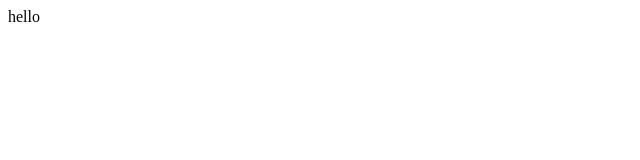
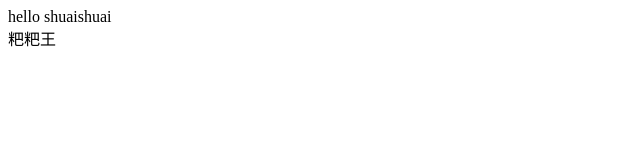
Before and after one commit to zhuang-57/project_01, a plain HTML site: page index.html in a window 1280 px wide. Shown: the whole page, without its empty margins (0-640 px from the left). Drawn offline with Linux system fonts and the light colour scheme.

Commit message:
修改了index.html的内容

```diff
--- a/index.html
+++ b/index.html
@@ -9,7 +9,8 @@
 </head>
 
 <body>
-    hello
+    hello shuaishuai
+    <div> 粑粑王</div>
 </body>
 
 </html>
```
